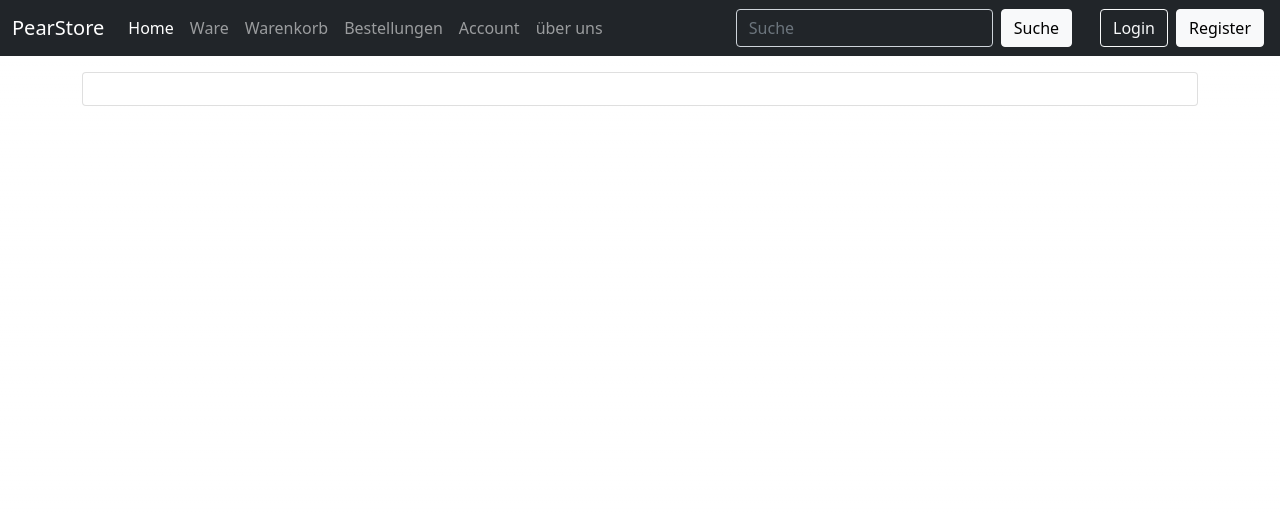
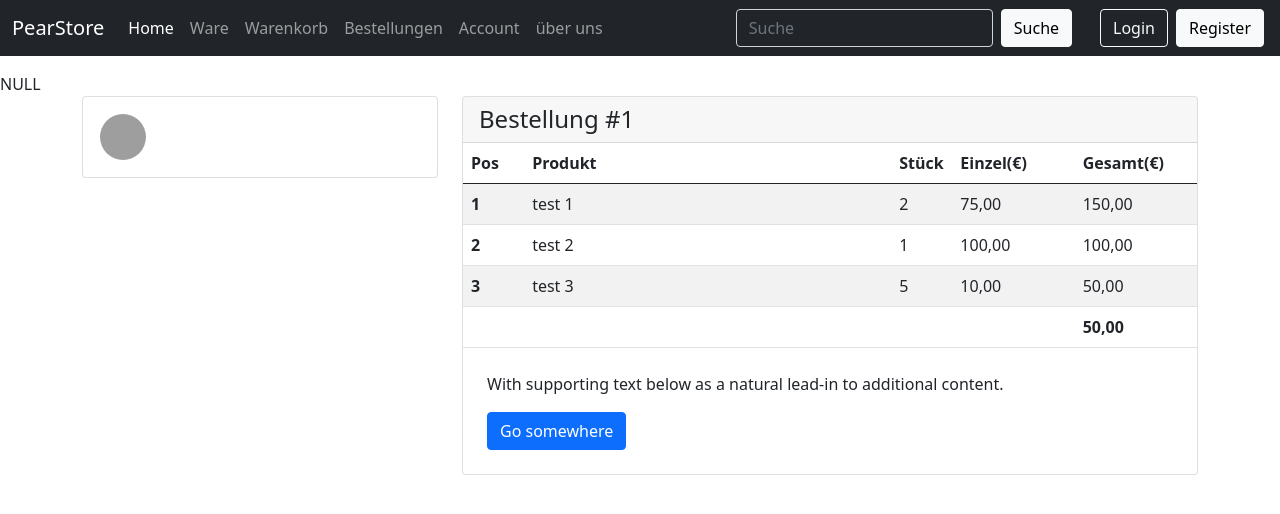
Before and after one commit to pearstore/webapp, a PHP site: page /account.php in a window 1280 px wide. Shown: the top 514 px of the page. Run offline with PHP 8.4, Linux system fonts and the light colour scheme; data that the repository does not hold is empty; grey boxes are pictures that could not be loaded.

Commit message:
User Cards hinzugefügt

```diff
--- a/www/html/account.php
+++ b/www/html/account.php
@@ -13,9 +13,70 @@ session_start();
 
 <body class="bg-white bg-gradient">
     <?php require_once("navbar.php"); ?>
+    <?php var_dump($user); ?>
     <div class="container">
-        <div class="card mt-3">
-            <div class="card-body">
+        <div class="row">
+            <div class="col-4">
+                <div class="card">
+                    <div class="card-body row">
+                        <div class="col-auto">
+                            <img class="border border-white border-1 rounded-circle" src="<?php echo("https://www.gravatar.com/avatar/" . md5( strtolower( trim( $user["Email"] ) ) ) . "?d=identicon&s=" . 48); ?>" width="48" height="48">
+                        </div>
+                        <div class="col" >
+                            <h5 class="card-title"><?php print($user['Vorname'] . ' ' . $user['Nachname']); ?></h5>
+                            <h6 class="card-subtitle mb-2 text-muted"><?php print($user['Email']); ?></h6>
+                        </div>
+                    </div>
+                </div>
+            </div>
+            <div class="col-8">
+                <div class="card">
+                    <h4 class="card-header">
+                        Bestellung #1
+                    </h4>
+                    <table class="table table-striped table-hover card-body p-0 m-0">
+                        <thead>
+                            <tr>
+                                <th scope="col" class="col-1">Pos</th>
+                                <th scope="col" class="col-auto">Produkt</th>
+                                <th scope="col" class="col-1">Stück</th>
+                                <th scope="col" class="col-2">Einzel(€)</th>
+                                <th scope="col" class="col-2">Gesamt(€)</th>
+                            </tr>
+                        </thead>
+                        <tbody>
+                            <tr>
+                                <th scope="row">1</th>
+                                <td>test 1</td>
+                                <td>2</td>
+                                <td>75,00</td>
+                                <td>150,00</td>
+                            </tr>
+                            <tr>
+                                <th scope="row">2</th>
+                                <td>test 2</td>
+                                <td>1</td>
+                                <td>100,00</td>
+                                <td>100,00</td>
+                            </tr>
+                            <tr>
+                                <th scope="row">3</th>
+                                <td>test 3</td>
+                                <td>5</td>
+                                <td>10,00</td>
+                                <td>50,00</td>
+                            </tr>
+                            <tr>
+                                <th scope="row"colspan="4"></th></th>
+                                <td><b>50,00</b></td>
+                            </tr>
+                        </tbody>
+                    </table>
+                    <div class="card-body p-4">
+                        <p class="card-text">With supporting text below as a natural lead-in to additional content.</p>
+                        <a href="#" class="btn btn-primary">Go somewhere</a>
+                    </div>
+                </div>
             </div>
         </div>
     </div>
```
